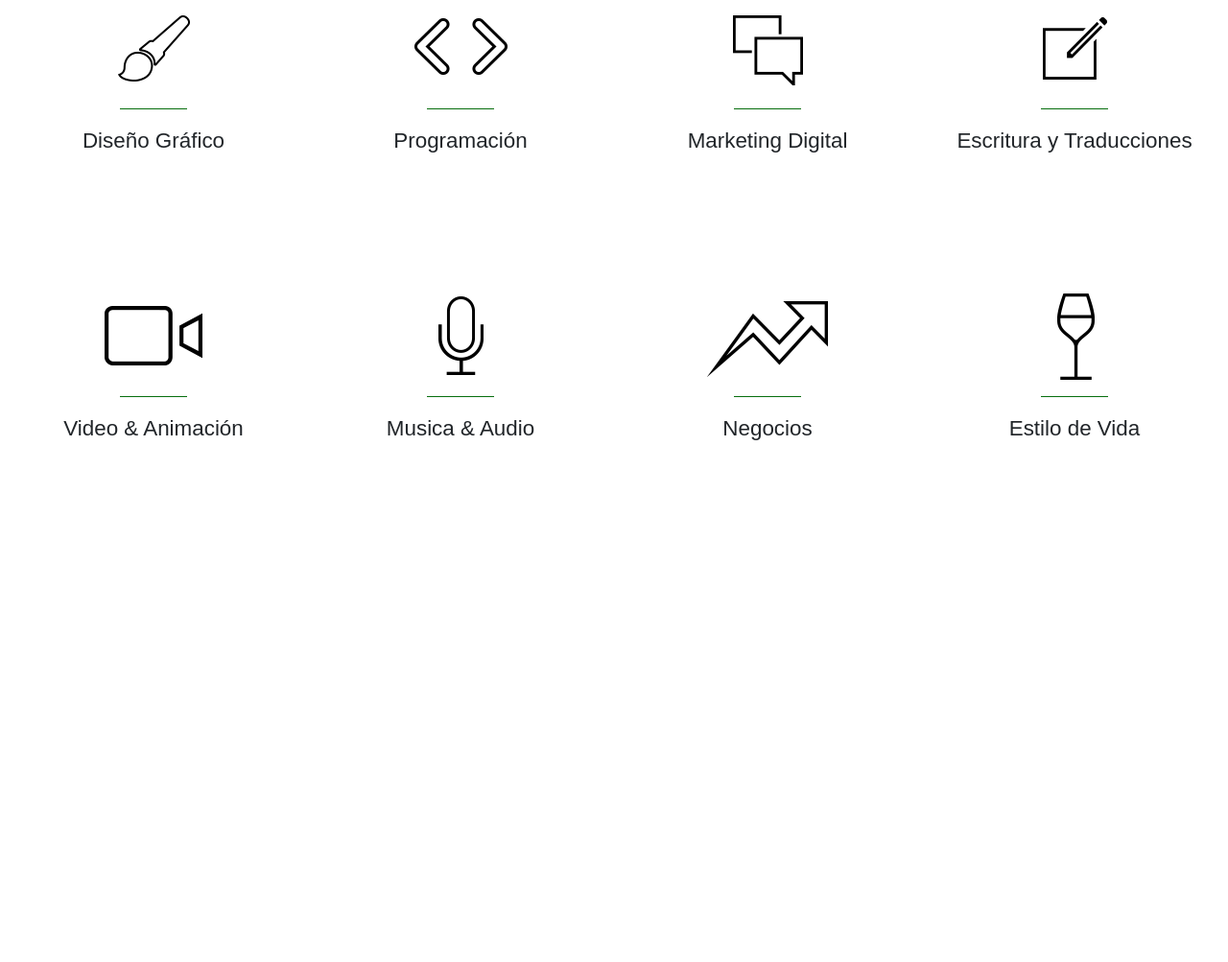
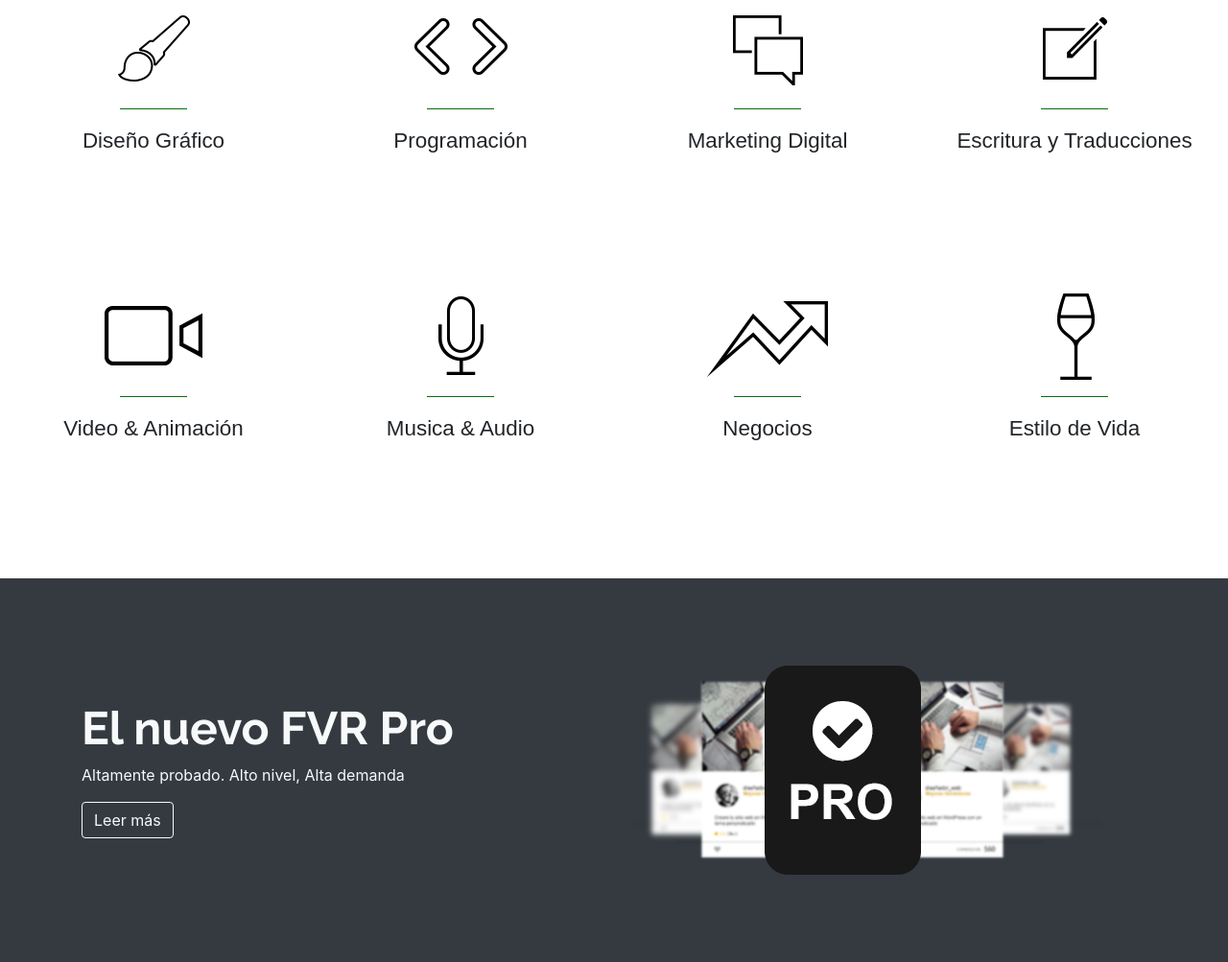
Before and after one commit to lrg1980/fvr-b4, a plain HTML site: page index.html in a window 1280 px wide. Shown: the part 663-1666 px from the top of the page at 96% size. Before the commit the page ends 1266 px from the top, so only its background shows below. Drawn offline with nearby package versions, Linux system fonts and the light colour scheme.

Commit message:
FVR PRO con video-Modal

```diff
--- a/css/style.css
+++ b/css/style.css
@@ -75,3 +75,11 @@ h2 {
     opacity: 1;
     padding-top: 10px;
 }
+
+/** PRO */
+.bg-dark {
+    background-color: #353537!mportant;
+}
+.nuevo-pro .row {
+    min-height: 25rem;
+}
--- a/index.html
+++ b/index.html
@@ -100,10 +100,37 @@
       </div>
     </div><!-- .container-fluid -->
   </section>
+  <!-- / CATEGORIAS -->
+  <div class="nuevo-pro bg-dark">
+    <div class="container">
+      <div class="row align-items-center py-5">
+        <div class="col-md-6 text-light py-5 text-center text-md-left">
+          <h2>El nuevo FVR Pro</h2>
+          <p>Altamente probado. Alto nivel, Alta demanda</p>
+          <a href="#" class="btn btn-outline-light">Leer más</a>
+        </div>
+        <div class="col-md-6">
+          <a href="#" data-toggle="modal" data-target=".mostrar-video">
+            <img class="img-fluid" src="img/fvr_pro.png" alt="Imagen FVR Pro">
+          </a>
 
+          <!-- INICIO MODAL -->
+          <div class="modal fade mostrar-video" tabindex="-1" role="dialog" aria-hidden="true">
+            <div class="modal-dialog modal-dialog-centered modal-lg">
+              <div class="modal-content">
+                <div class="embed-responsive embed-responsive-16by9">
+                  <video src="video/video.mp4" class="embed-responsive-item" controls autoplay loop>
+                  </video>
+                </div>
+              </div>
+            </div>
+          </div>
+          <!-- FIN MODAL -->
 
-  <!-- / CATEGORIAS -->
-
+        </div>
+      </div>
+    </div>
+  </div>
 
   <script src="https://code.jquery.com/jquery-3.3.1.slim.min.js" integrity="sha384-q8i/X+965DzO0rT7abK41JStQIAqVgRVzpbzo5smXKp4YfRvH+8abtTE1Pi6jizo" crossorigin="anonymous"></script>
   <script src="https://cdnjs.cloudflare.com/ajax/libs/popper.js/1.14.0/umd/popper.min.js" integrity="sha384-cs/chFZiN24E4KMATLdqdvsezGxaGsi4hLGOzlXwp5UZB1LY//20VyM2taTB4QvJ"
```
